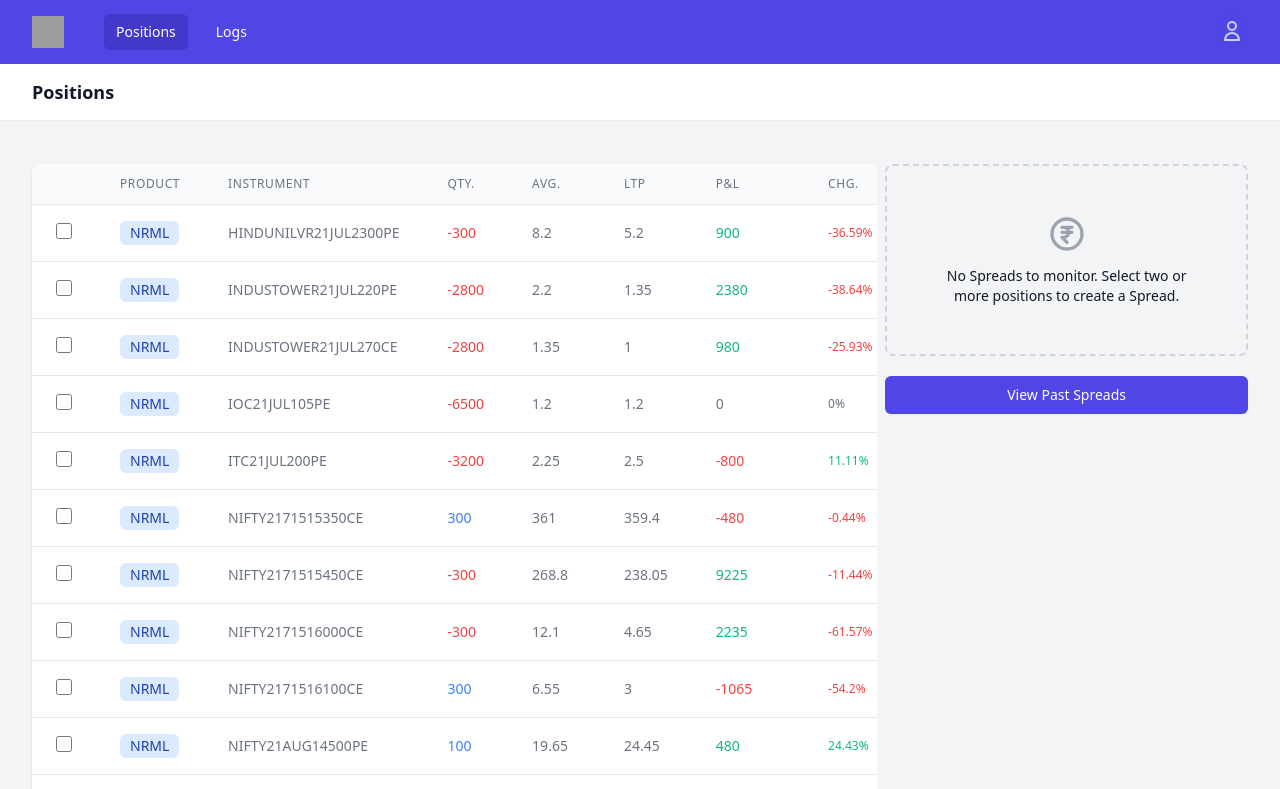
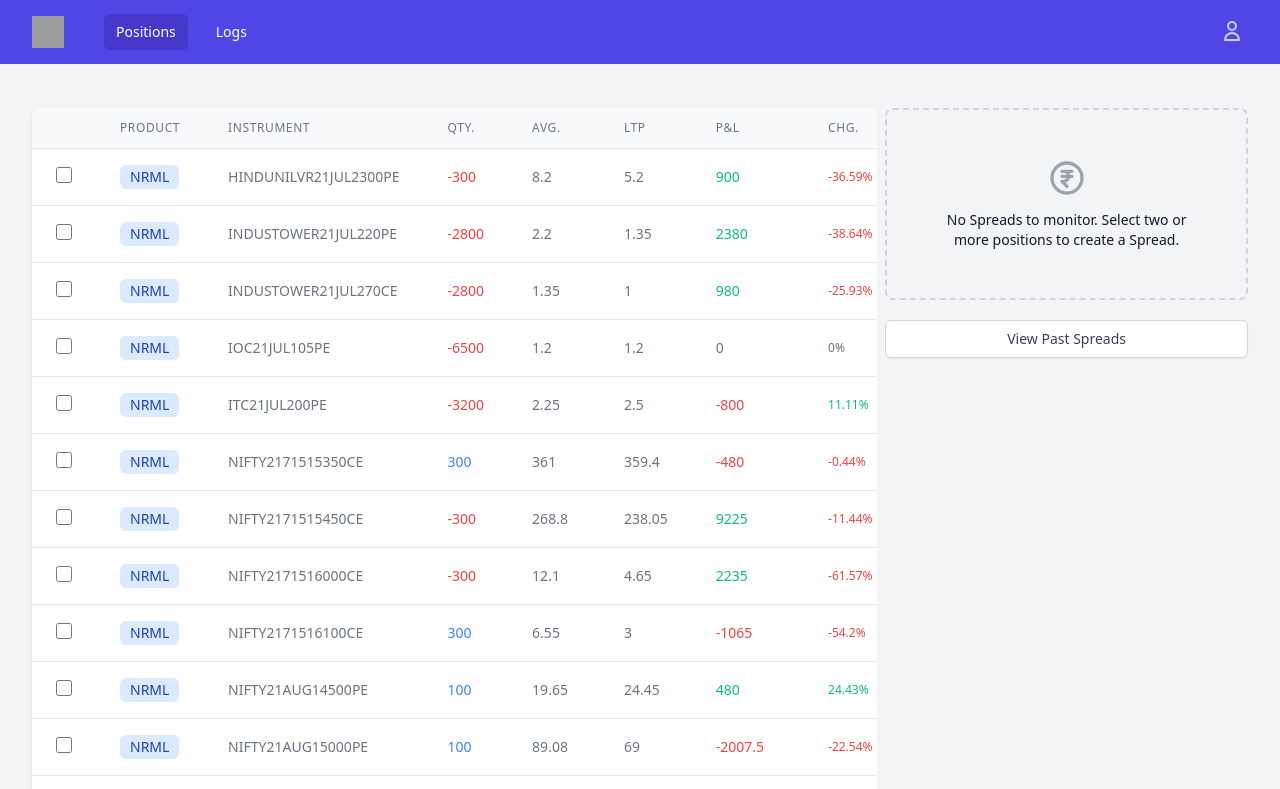
Before and after one commit to nagarjun/bull-run-web-application, a Vue app: page /positions in a window 1280 px wide. Shown: the top 789 px of the page. Built offline with nearby package versions, Linux system fonts and the light colour scheme; grey boxes are pictures that could not be loaded; a web font is replaced by a local one.

Commit message:
Position spread component

```diff
--- a/src/components/AuthenticatedFrame.vue
+++ b/src/components/AuthenticatedFrame.vue
@@ -2,14 +2,8 @@
   <div class="bg-gray-100 min-h-screen">
     <nav-bar />
 
-    <header class="mb-5 bg-white shadow-sm">
-      <div class="max-w-7xl mx-auto py-4 px-4 sm:px-6 lg:px-8">
-        <h1 class="text-lg leading-6 font-semibold text-gray-900">{{ title }}</h1>
-      </div>
-    </header>
-
     <main>
-      <div class="mx-auto py-6 sm:px-6 lg:px-8" :class="mainClasses">
+      <div class="mt-5 mx-auto py-6 sm:px-6 lg:px-8" :class="mainClasses">
         <slot />
       </div>
     </main>
--- /dev/null
+++ b/src/components/PositionSpread.vue
@@ -0,0 +1,95 @@
+<template>
+  <div class="relative bg-white pt-5 px-4 pb-6 sm:pt-6 sm:px-6 shadow rounded-lg overflow-hidden">
+    <!-- Instruments -->
+    <div class="flex flex-col items-center p-5 bg-green-50 rounded-lg">
+      <dt class="text-xs font-medium text-gray-500 truncate">{{ positions.length }} Instruments</dt>
+      <dl class="mt-2 text-sm" v-for="p in positions" :key="p.Instrument">
+        <dt>{{ p.Instrument }}</dt>
+      </dl>
+    </div>
+
+    <!-- Metrics -->
+    <div class="flex flex-col divide-y divide-gray-200 mt-8">
+      <!-- Row 1 -->
+      <div>
+        <div class="flex divide-x divide-gray-200">
+          <div class="flex flex-1 flex-col items-center">
+            <dt class="text-xs font-medium text-gray-500 truncate">Combined LTP</dt>
+            <dl class="mt-2 text-xl font-semibold text-gray-900">
+              <dt>&#8377; {{ combinedLtv }}</dt>
+            </dl>
+          </div>
+          <div class="flex flex-1 flex-col items-center">
+            <dt class="text-xs font-medium text-gray-500 truncate">Stop Loss</dt>
+            <dl class="mt-2 text-xl font-semibold text-gray-900">
+              <dt>&#8377; <span contenteditable="true" v-text="stopLoss" @keydown="showButton" /></dt>
+            </dl>
+          </div>
+        </div>
+      </div>
+
+      <!-- Row 2 -->
+      <div class="mt-5">
+        <div class="flex flex-1 flex-col items-center mt-5">
+          <dt class="text-xs font-medium text-gray-500 truncate">Bid/Ask effect combined value</dt>
+          <dl class="mt-2 text-xl font-semibold text-gray-900">
+            <dt>&#8377; {{ combinedLtv }}</dt>
+          </dl>
+        </div>
+      </div>
+    </div>
+
+    <div class="mt-5" v-if="showExecuteButton">
+      <Button :loading="executingSpread" @click="executeSpread">Execute</Button>
+    </div>
+  </div>
+</template>
+
+<script lang="ts">
+import { defineComponent, PropType } from 'vue';
+import { Positions } from '@/store/index';
+import Button from '@/components/Buttons.vue';
+
+export default defineComponent({
+  name: 'PositionSpread',
+  components: {
+    Button,
+  },
+  props: {
+    positions: { type: Array as PropType<Positions[]>, required: true },
+  },
+  data() {
+    return {
+      showExecuteButton: true,
+      executingSpread: false,
+      stopLoss: 0,
+    };
+  },
+  computed: {
+    combinedLtv(): string {
+      let total = 0;
+      this.positions.forEach((p) => {
+        total += p.LTP;
+      });
+
+      return total.toFixed(2);
+    },
+  },
+  methods: {
+    showButton() {
+      if (!this.showExecuteButton) {
+        this.showExecuteButton = true;
+        this.executingSpread = false;
+      }
+    },
+
+    executeSpread() {
+      this.executingSpread = true;
+      setTimeout(() => {
+        this.showExecuteButton = false;
+        this.executingSpread = false;
+      }, 1000);
+    },
+  },
+});
+</script>
--- a/src/views/Login.vue
+++ b/src/views/Login.vue
@@ -11,7 +11,7 @@
 
     <div class="mt-8 sm:mx-auto sm:w-full sm:max-w-md">
       <div class="bg-white py-8 px-4 shadow sm:rounded-lg sm:px-10">
-        <form class="space-y-6" action="#" method="POST">
+        <form class="space-y-6" @submit.prevent="submitForm">
           <div>
             <label for="email" class="block text-sm font-medium text-gray-700">Email address</label>
             <div class="mt-1">
@@ -81,7 +81,7 @@
           </div>
 
           <div>
-            <Button type="submit">Log in</Button>
+            <Button type="submit" :loading="submittingForm">Log in</Button>
           </div>
         </form>
       </div>
@@ -98,5 +98,18 @@
   components: {
     Button,
   },
+  data() {
+    return {
+      submittingForm: false,
+    };
+  },
+  methods: {
+    submitForm() {
+      this.submittingForm = true;
+      setTimeout(() => {
+        this.$router.push('/positions');
+      }, 1000);
+    },
+  },
 });
 </script>
--- a/src/views/authenticated/Positions.vue
+++ b/src/views/authenticated/Positions.vue
@@ -61,6 +61,7 @@
                     <input
                       type="checkbox"
                       class="h-4 w-4 text-indigo-600 focus:ring-indigo-500 border-gray-300 rounded"
+                      @change="toggleSelection(p)"
                     />
                   </td>
                   <td class="px-6 py-4 bg-white whitespace-nowrap text-sm font-medium text-gray-900">
@@ -114,14 +115,41 @@
       <!-- Position Spreads -->
       <div class="flex flex-col gap-y-5 w-96">
         <!-- Empty State -->
-        <div class="w-full border-2 border-gray-300 border-dashed rounded-lg p-12 text-center">
+        <div
+          class="w-full border-2 border-gray-300 border-dashed rounded-lg p-12 text-center"
+          v-if="selectedPositions.length < 2"
+        >
           <CurrencyRupeeIcon class="mx-auto text-gray-400 w-10 h-10" aria-hidden="true" />
           <span class="mt-3 block text-sm font-medium text-gray-900">
             No Spreads to monitor. Select two or more positions to create a Spread.
           </span>
         </div>
 
-        <Button>View Past Spreads</Button>
+        <!-- Individual Spread -->
+        <div v-else>
+          <position-spread :positions="selectedPositions" />
+        </div>
+
+        <button
+          type="button"
+          class="
+            flex
+            justify-center
+            px-4
+            py-2
+            border border-gray-300
+            shadow-sm
+            text-sm
+            font-medium
+            rounded-md
+            text-gray-700
+            bg-white
+            hover:bg-gray-50
+            focus:outline-none focus:ring-2 focus:ring-offset-2 focus:ring-indigo-500
+          "
+        >
+          View Past Spreads
+        </button>
       </div>
     </div>
   </authenticated-frame>
@@ -131,19 +159,28 @@
 import { defineComponent } from 'vue';
 import { CurrencyRupeeIcon } from '@heroicons/vue/outline';
 import AuthenticatedFrame from '@/components/AuthenticatedFrame.vue';
-import Button from '@/components/Buttons.vue';
+import PositionSpread from '@/components/PositionSpread.vue';
+import { Positions } from '@/store/index';
 
 export default defineComponent({
   name: 'Positions',
   components: {
     CurrencyRupeeIcon,
     AuthenticatedFrame,
-    Button,
+    PositionSpread,
   },
   data() {
     return {
       positions: this.$store.state.positions.default,
+      selectedPositions: [] as Positions[],
     };
+  },
+  methods: {
+    toggleSelection(selected: Positions) {
+      const positions = JSON.parse(JSON.stringify(this.selectedPositions));
+      positions.push(selected);
+      this.selectedPositions = positions;
+    },
   },
 });
 </script>
```
